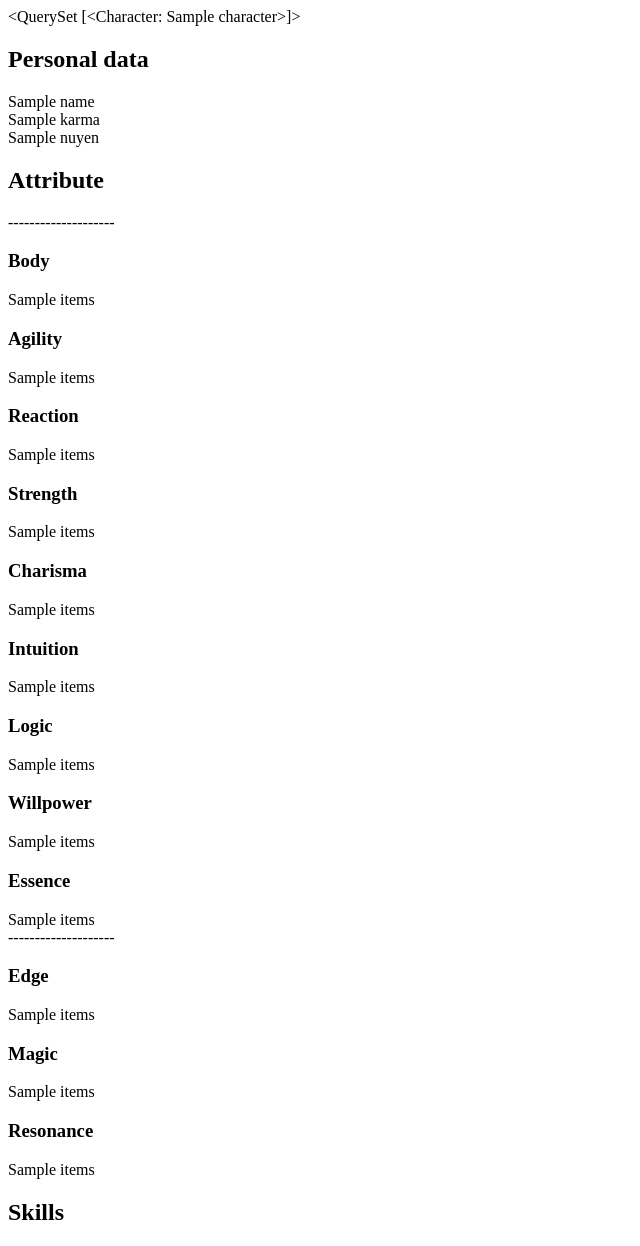
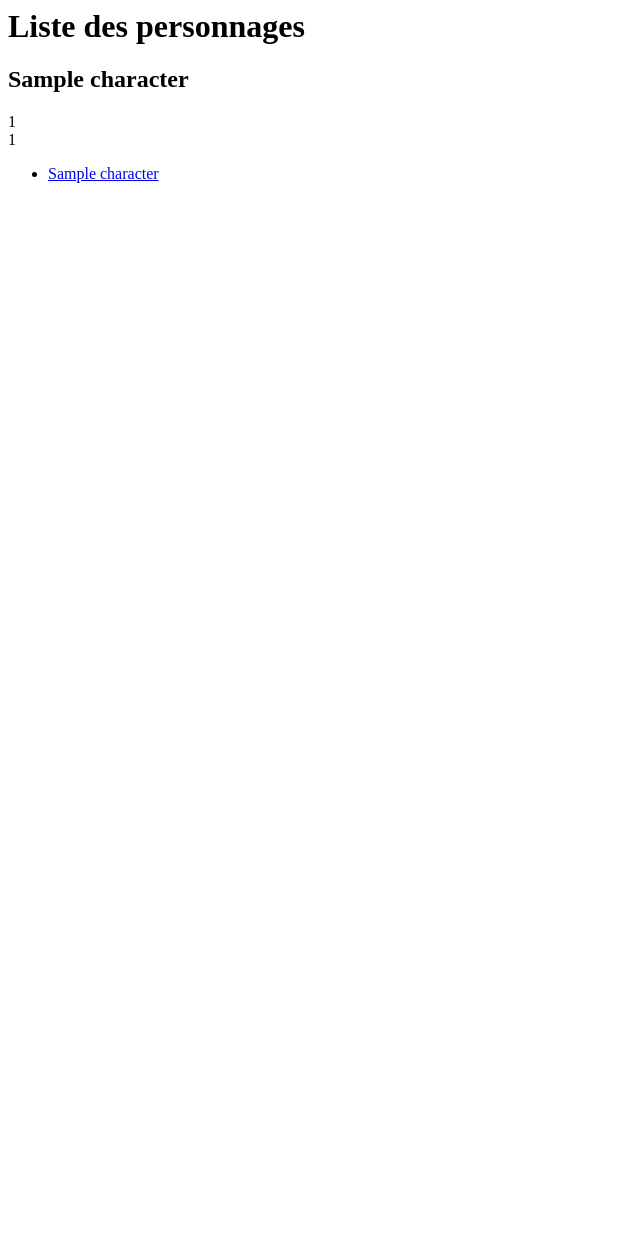
Before and after one commit to stakhanovitch/DBRFSR, a Django app: template persomaker/templates/persomaker/index.html in a window 1280 px wide. Shown: the whole page, without its empty margins (0-640 px from the left). After the commit the page ends 183 px from the top, so only its background shows below. Run offline with Django 3.2, Linux system fonts and the light colour scheme; tables that the repository leaves empty hold one stand-in row (values such as "Sample post"); the template is opened without the code that fills it: values that come from a table or form of the project are taken from there, most other values are stand-ins (such as "Sample title", 1, 10 or a date in 2020).

Commit message:
UPDATE creation : view + template

```diff
--- a/persomaker/models.py
+++ b/persomaker/models.py
@@ -3,14 +3,62 @@ from django.db import models
 
 
 class Character(models.Model):
-    # picture = models.ImageField(null=True)
+    ########### RP ###########
+    picture = models.ImageField(null=True)
     name = models.CharField(max_length=70)
     # alias = models.CharField(max_length=70)
-    description = models.CharField(max_length=200)
+    description = models.CharField(max_length=2000)
     ethnicity = models.CharField(max_length=70)
+    age = models.IntegerField(default=0)
+    MALE = 'M'
+    FEMALE = 'F'
+    UNKNOWN = 'U'
+    SEX_CHOICE = ((MALE, 'Male'),
+                  (FEMALE, 'Female'),
+                  (UNKNOWN, 'Unknown'),
+                  )
+    sex = models.CharField(
+        max_length=1,
+        choices= SEX_CHOICE,
+        default=UNKNOWN,
+        )
+
+    ########### Stat ###########
     karma = models.IntegerField(default=0)
     nuyen = models.IntegerField(default=0)
+    credibility = models.IntegerField(default=0)
+    notoriety = models.IntegerField(default=0)
+    awareness = models.IntegerField(default=0)
+
+    ########### Skills  ###########
     skills = models.ManyToManyField('Skill', through='CharacterSkill', related_name='characters')
+
+    ###########  calculated skills  ###########
+    initiative_physical = models.IntegerField(default=0)
+    initiative_ar = models.IntegerField(default=0)
+    initiative_coldsim = models.IntegerField(default=0)
+    initiative_hotsim = models.IntegerField(default=0)
+    initiative_physical = models.IntegerField(default=0)
+    initiative_astral = models.IntegerField(default=0)
+
+    limit_mental = models.IntegerField(default=0)
+    limit_physical = models.IntegerField(default=0)
+    limit_social = models.IntegerField(default=0)
+
+    condition_physical = models.IntegerField(default=0)
+    condition_stun = models.IntegerField(default=0)
+    condition_overflow = models.IntegerField(default=0)
+
+    living_personna_attack = models.IntegerField(default=0)
+    living_personna_dataprocessing = models.IntegerField(default=0)
+    living_personna_devicerating = models.IntegerField(default=0)
+    living_personna_firewall = models.IntegerField(default=0)
+    living_personna_sleeze = models.IntegerField(default=0)
+
+    attribute_skill_composure = models.IntegerField(default=0)
+    attribute_skill_judgeintention = models.IntegerField(default=0)
+    attribute_skill_lifting = models.IntegerField(default=0)
+    attribute_skill_memory = models.IntegerField(default=0)
 
     def __str__(self):
         return self.name
@@ -37,6 +85,7 @@ class CharacterSkill(models.Model):
     skill = models.ForeignKey(Skill, on_delete=models.CASCADE)
     level = models.IntegerField(default=0)
     levelmax = models.IntegerField(default=0)
+    order = models.IntegerField(default=0)
 
     def __str__(self):
         return "%s, %s" % (self.character, self.skill)
--- a/persomaker/templates/persomaker/index.html
+++ b/persomaker/templates/persomaker/index.html
@@ -1,44 +1,13 @@
-
-{{ character_list }}
-<div id='personnal_data'>
-  <h2>Personal data</h2>
-  <div>{{name}}</div>
-  <div>{{karma}}</div>
-  <div>{{nuyen}}</div>
-</div>
-
-<div id='attribute'>
-  <h2>Attribute</h2>
---------------------
-  <h3>Body</h3>
-  {{Body.items}}<br />
-  <h3>Agility</h3>
-  {{Agility.items}}<br />
-  <h3>Reaction</h3>
-  {{Reaction.items}}<br />
-  <h3>Strength</h3>
-  {{Strength.items}}<br />
-  <h3>Charisma</h3>
-  {{Charisma.items}}<br />
-  <h3>Intuition</h3>
-  {{Intuition.items}}<br />
-  <h3>Logic</h3>
-  {{Logic.items}}<br />
-  <h3>Willpower</h3>
-  {{Willpower.items}}<br />
-  <h3>Essence</h3>
-  {{Essence.items}}<br />
---------------------
-  <h3>Edge</h3>
-  {{Edge.items}}<br />
-  <h3>Magic</h3>
-  {{Magic.items}}<br />
-  <h3>Resonance</h3>
-  {{Resonance.items}}<br />
-
-</div>
-<div id='skills'>
-  <h2>Skills</h2>
-
-
-</div>
+<h1>Liste des personnages</h1>
+<h2>{{ character.name }}</h2>
+<div>{{ character.karma }}</div>
+<div>{{ character.nuyen }}</div>
+{% if character_list %}
+    <ul>
+    {% for character in character_list %}
+        <li><a href="/persomaker/{{ character.id }}/creation/">{{ character.name }}</a></li>
+    {% endfor %}
+    </ul>
+{% else %}
+    <p>No character are available.</p>
+{% endif %}
```
Also changed, not shown: persomaker/templates/persomaker/creation.html (+64 -11 lines), persomaker/views.py (+43 -5 lines), 4 other files.
